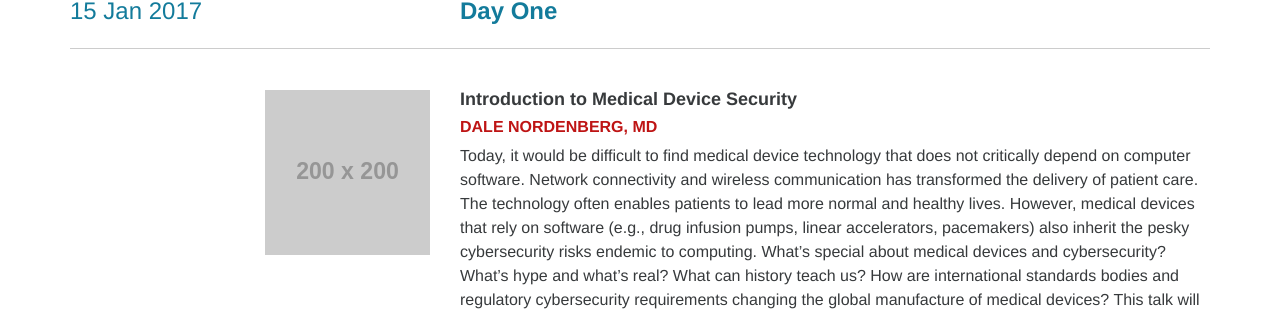
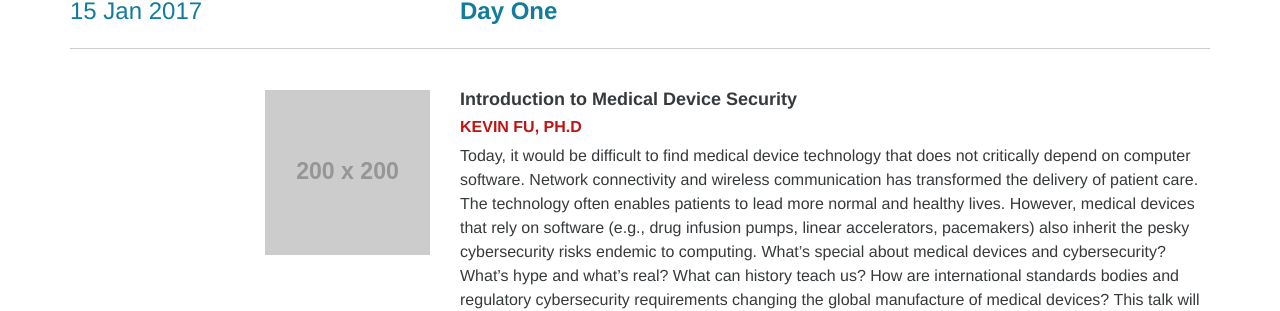
Before and after one commit to Jonesy/medsec101, a Jekyll site: the page built from schedule.markdown, in a window 1280 px wide and 900 px high, scrolled down 535 px. Shown: the part 142-453 px from the top of the window. Built offline with Jekyll 4.4.1, drawn with Linux system fonts in a browser that asks for light colours.

Commit message:
Updated Introduction To Medical Device Security

```diff
--- a/_presentations/introduction-to-medical-device-security.markdown
+++ b/_presentations/introduction-to-medical-device-security.markdown
@@ -1,7 +1,7 @@
 ---
 title: Introduction to Medical Device Security
 date: 2016-09-22 18:21:00 Z
-Key:
+speaker: Kevin Fu, Ph.D
 ---
 
 Today, it would be difficult to find medical device technology that does not critically depend on computer software. Network connectivity and wireless communication has transformed the delivery of patient care. The technology often enables patients to lead more normal and healthy lives. However, medical devices that rely on software (e.g., drug infusion pumps, linear accelerators, pacemakers) also inherit the pesky cybersecurity risks endemic to computing. What’s special about medical devices and cybersecurity? What’s hype and what’s real? What can history teach us? How are international standards bodies and regulatory cybersecurity requirements changing the global manufacture of medical devices? This talk will introduce attendees to the risks, benefits, and regulatory issues for medical device cybersecurity and innovation of trustworthy medical device software.
```
